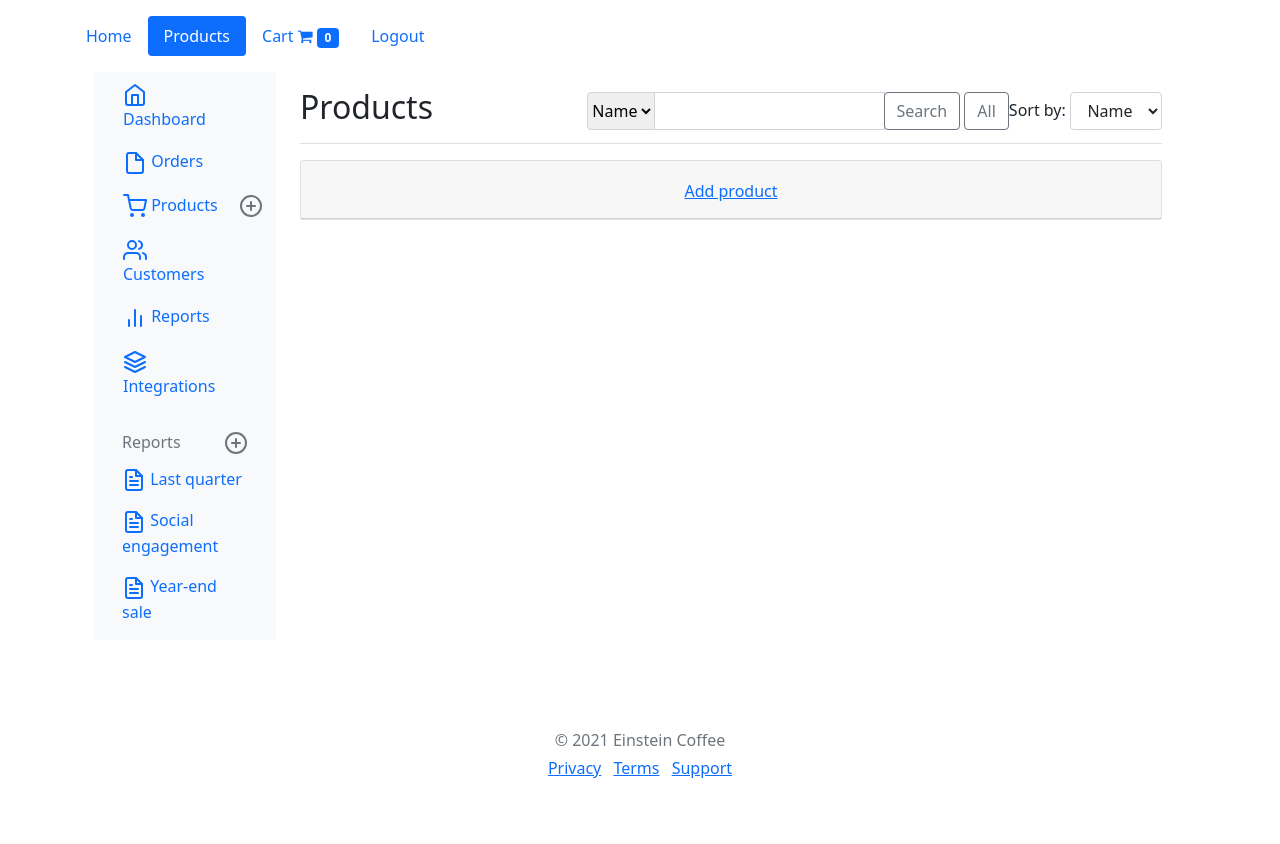
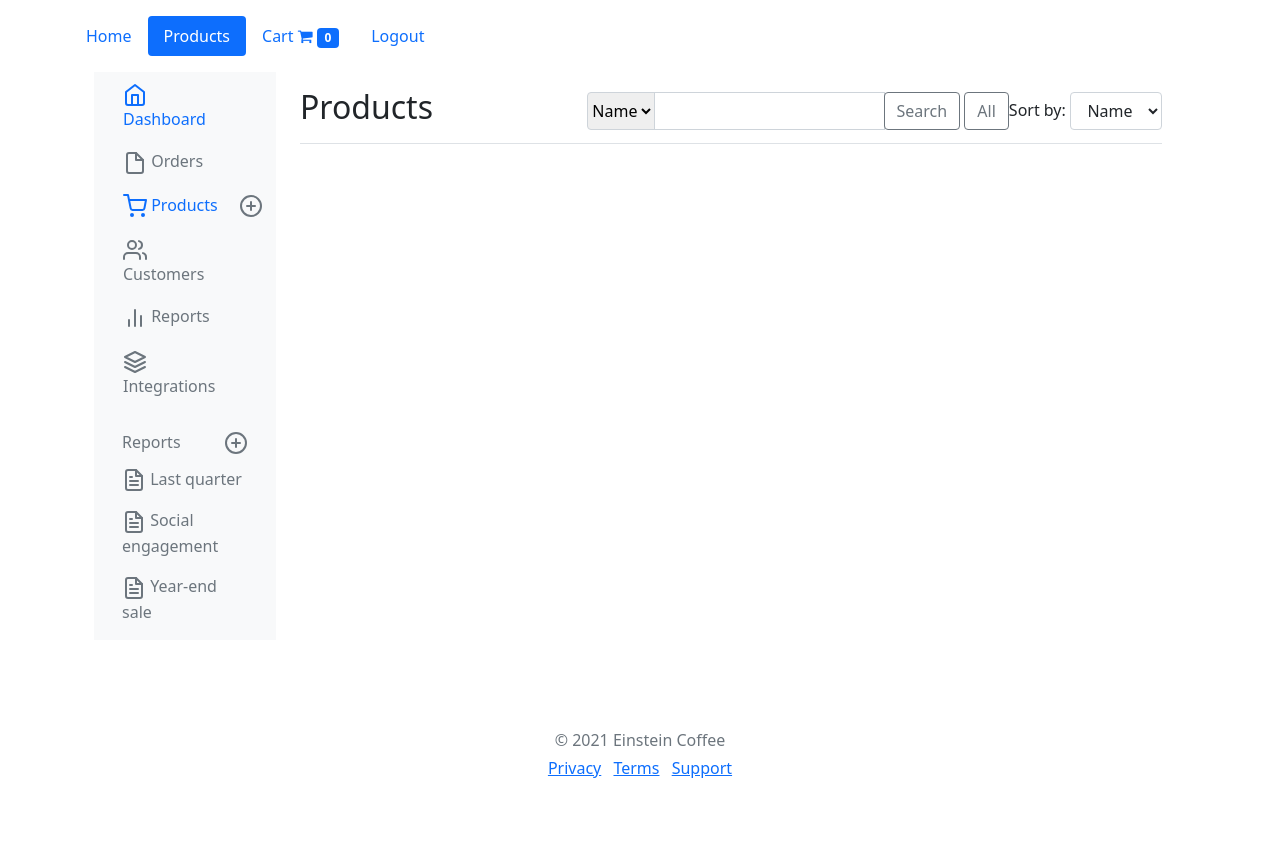
Before and after one commit to jealdana/ewebshop, a Django app: page / in a window 1280 px wide, after a click on "Products". Run offline with Django 3.2, Linux system fonts and the light colour scheme; the visitor is signed in with stand-in values (Sample User, id 1); data that the repository does not hold is empty; some libraries are stand-ins or nearby versions.

Commit message:
Improving UX for creating products

```diff
--- a/frontend/templates/frontend/productComponents/managerAddProduct/managerAddProductComponent.html
+++ b/frontend/templates/frontend/productComponents/managerAddProduct/managerAddProductComponent.html
@@ -1,23 +1,32 @@
-<div class="accordion" id="accordionExample">
-    <div class="card">
-      <div class="card-header" id="heading-{{ product.id }}">
-        <h2 class="mb-0 text-center">
-          <button class="btn btn-link btn-block" type="button" data-toggle="collapse" data-target="#collapse-{{ product.id }}" aria-expanded="true" aria-controls="collapse-{{ product.id }}">
-            Add product
-          </button>
-        </h2>
+<div id="overlay">
+  <div id="text">
+    <h4>Adding product</h4>
+    <hr>
+    <div>
+      <h5>Adding multiple products</h5>
+      <p>Click on the "Choose File" button to upload a file:</p>
+
+      <form action="/#">
+        <input type="file" id="myFile" name="filename">
+        <input type="submit">
+      </form>
     </div>
-
-      <div id="collapse-{{ product.id }}" class="collapse" aria-labelledby="heading-{{ product.id }}" data-parent="#accordionExample">
-        <div class="card-body p-3">
+    <br>
+    <div class="textOverLine">
+      <span> Or </span>
+    </div>
+    <div>
+      <h5>Adding just one</h5>
       <form action="product/create/"id="prodCreate" method="POST">{% csrf_token %}
         <table>
           {{ productForm.as_table }}
         </table>
         <input type="submit" value="Submit">
       </form>
-          <br></br>
+    </div>
+    <br>
+    <div class="row">
+      <button onclick="off()" style="background-color: red;"> Cancel </button>
     </div>
   </div>
 </div>
-  </div>
--- a/frontend/templates/frontend/productComponents/sideNavBarProducts.html
+++ b/frontend/templates/frontend/productComponents/sideNavBarProducts.html
@@ -13,7 +13,7 @@
         <tr class="nav-item">
           <td>
 
-          <a class="nav-link" href="#">
+          <a class="nav-link disabled" href="#">
             <svg xmlns="http://www.w3.org/2000/svg" width="24" height="24" viewBox="0 0 24 24" fill="none" stroke="currentColor" stroke-width="2" stroke-linecap="round" stroke-linejoin="round" class="feather feather-file"><path d="M13 2H6a2 2 0 0 0-2 2v16a2 2 0 0 0 2 2h12a2 2 0 0 0 2-2V9z"></path><polyline points="13 2 13 9 20 9"></polyline></svg>
             Orders
           </a>
@@ -31,7 +31,7 @@
           </a>
           </td>
           <td>
-            <a class="text-muted" data-toggle="collapse" data-target="#collapse-{{ product.id }}" aria-expanded="true" aria-controls="collapse-{{ product.id }}" >
+            <a class="text-muted" onclick="on()" >
               <svg xmlns="http://www.w3.org/2000/svg" width="24" height="24" viewBox="0 0 24 24" fill="none" stroke="currentColor" stroke-width="2" stroke-linecap="round" stroke-linejoin="round" class="feather feather-plus-circle"><circle cx="12" cy="12" r="10"></circle><line x1="12" y1="8" x2="12" y2="16"></line><line x1="8" y1="12" x2="16" y2="12"></line></svg>
             </a>
           </td>
@@ -39,7 +39,7 @@
         <tr class="nav-item">
           <td>
 
-          <a class="nav-link" href="#">
+          <a class="nav-link disabled" href="#">
             <svg xmlns="http://www.w3.org/2000/svg" width="24" height="24" viewBox="0 0 24 24" fill="none" stroke="currentColor" stroke-width="2" stroke-linecap="round" stroke-linejoin="round" class="feather feather-users"><path d="M17 21v-2a4 4 0 0 0-4-4H5a4 4 0 0 0-4 4v2"></path><circle cx="9" cy="7" r="4"></circle><path d="M23 21v-2a4 4 0 0 0-3-3.87"></path><path d="M16 3.13a4 4 0 0 1 0 7.75"></path></svg>
             Customers
           </a>
@@ -48,7 +48,7 @@
         <tr class="nav-item">
           <td>
 
-          <a class="nav-link" href="#">
+          <a class="nav-link disabled" href="#">
             <svg xmlns="http://www.w3.org/2000/svg" width="24" height="24" viewBox="0 0 24 24" fill="none" stroke="currentColor" stroke-width="2" stroke-linecap="round" stroke-linejoin="round" class="feather feather-bar-chart-2"><line x1="18" y1="20" x2="18" y2="10"></line><line x1="12" y1="20" x2="12" y2="4"></line><line x1="6" y1="20" x2="6" y2="14"></line></svg>
             Reports
           </a>
@@ -57,7 +57,7 @@
         <tr class="nav-item">
           <td>
 
-          <a class="nav-link" href="#">
+          <a class="nav-link disabled" href="#">
             <svg xmlns="http://www.w3.org/2000/svg" width="24" height="24" viewBox="0 0 24 24" fill="none" stroke="currentColor" stroke-width="2" stroke-linecap="round" stroke-linejoin="round" class="feather feather-layers"><polygon points="12 2 2 7 12 12 22 7 12 2"></polygon><polyline points="2 17 12 22 22 17"></polyline><polyline points="2 12 12 17 22 12"></polyline></svg>
             Integrations
           </a>
@@ -75,7 +75,7 @@
       <ul class="nav flex-column mb-2">
         {% for o in "abc" %}
           <li class="nav-item">
-            <a class="nav-link" href="#">
+            <a class="nav-link disabled" href="#">
               <svg xmlns="http://www.w3.org/2000/svg" width="24" height="24" viewBox="0 0 24 24" fill="none" stroke="currentColor" stroke-width="2" stroke-linecap="round" stroke-linejoin="round" class="feather feather-file-text"><path d="M14 2H6a2 2 0 0 0-2 2v16a2 2 0 0 0 2 2h12a2 2 0 0 0 2-2V8z"></path><polyline points="14 2 14 8 20 8"></polyline><line x1="16" y1="13" x2="8" y2="13"></line><line x1="16" y1="17" x2="8" y2="17"></line><polyline points="10 9 9 9 8 9"></polyline></svg>
               {% cycle 'Last quarter' 'Social engagement' 'Year-end sale' %}
             </a>
--- a/static/js/product/create/createProductCard.js
+++ b/static/js/product/create/createProductCard.js
@@ -24,6 +24,14 @@ $(document).ready(function() {
   });
 
 });
+
+function on() {
+  document.getElementById("overlay").style.display = "block";
+}
+
+function off() {
+  document.getElementById("overlay").style.display = "none";
+}
 
 let createProductCard = (product) => {
 
```
Also changed, not shown: frontend/templates/frontend/index.html (+36 -0 lines). Lines whose indentation alone changed are shown as unchanged.
